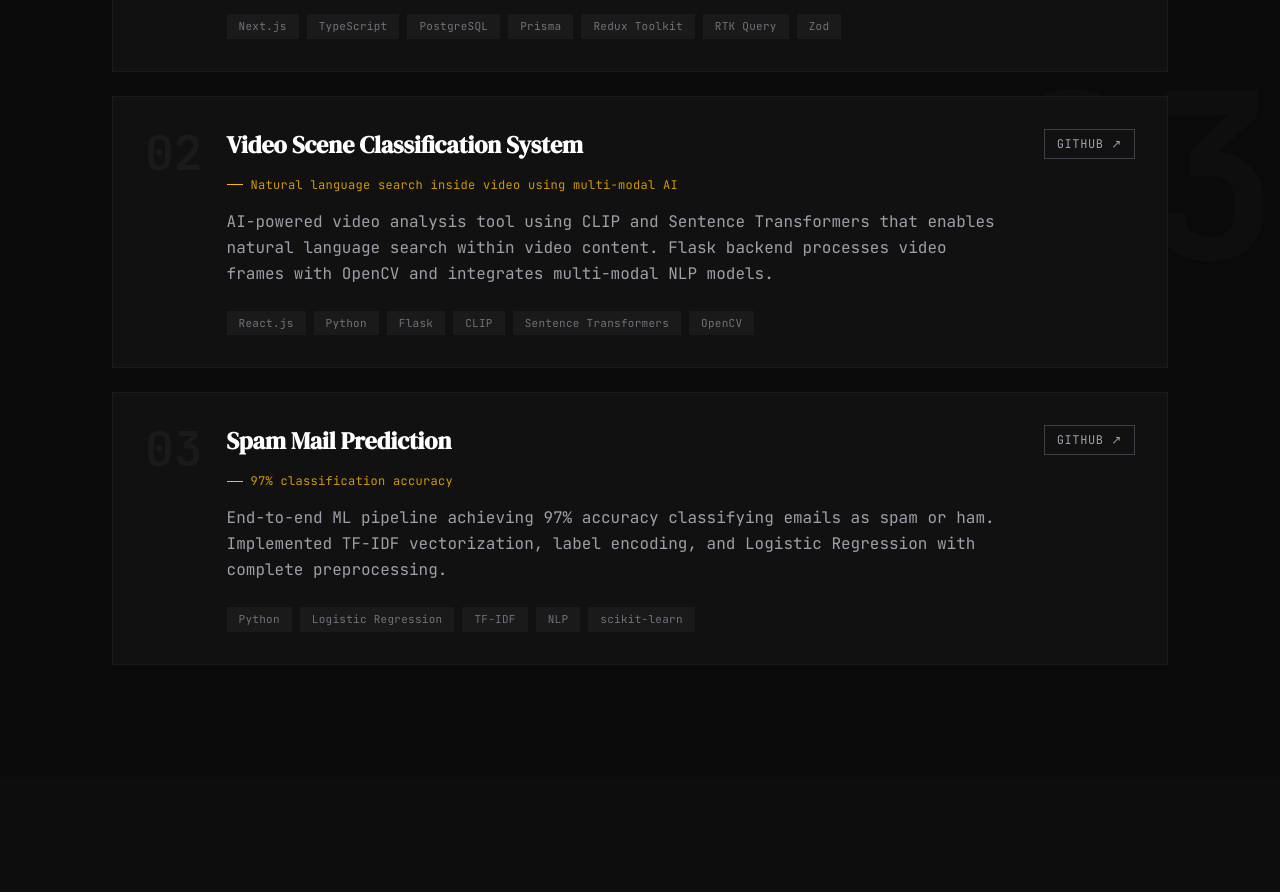
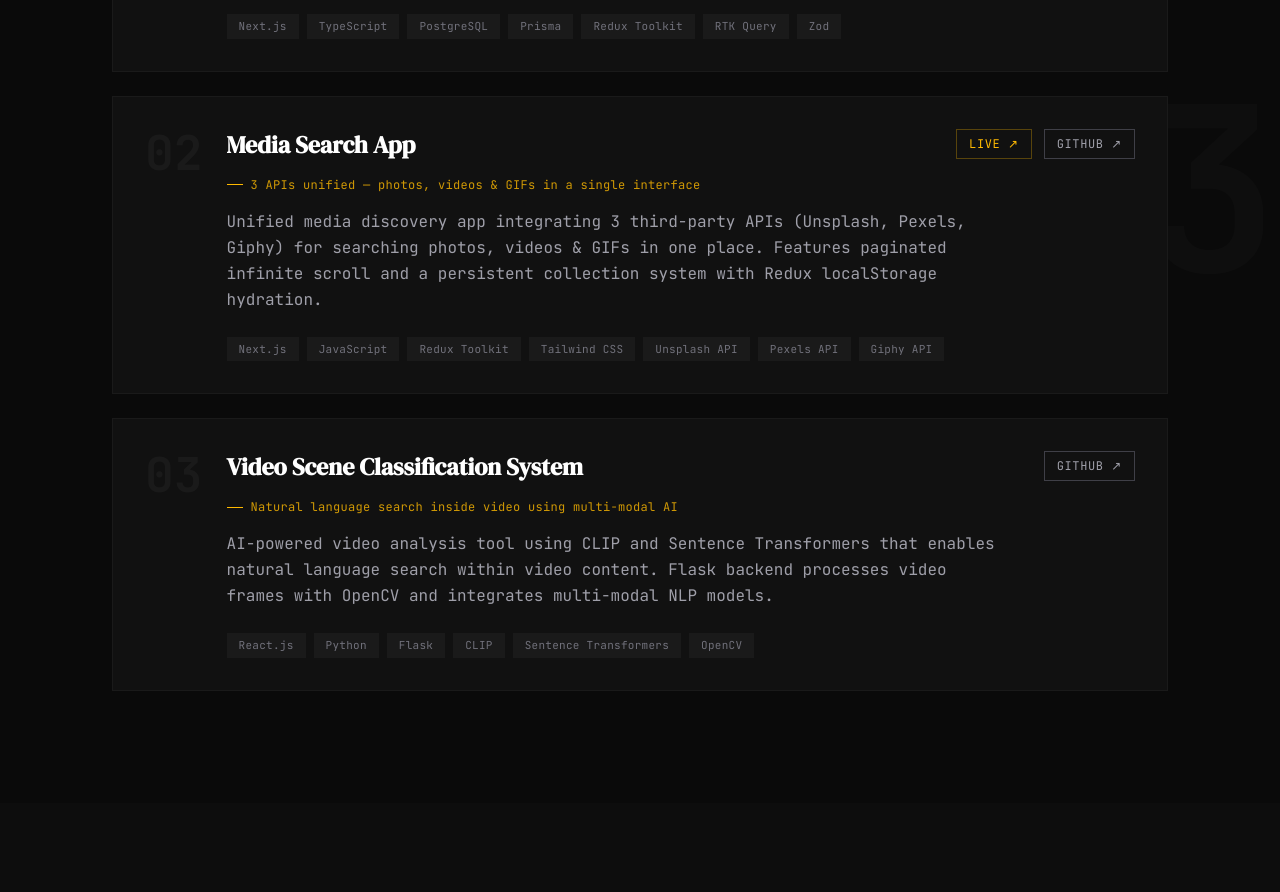
Before and after one commit to RishabThapliyal/rishab-portfolio, a Next.js app: page / in a window 1280 px wide. Shown: the part 2040-2932 px from the top of the page. Built offline with nearby package versions, Linux system fonts and the light colour scheme.

Commit message:
project updated

```diff
--- a/src/components/Projects.tsx
+++ b/src/components/Projects.tsx
@@ -29,6 +29,23 @@ const projects: Project[] = [
   },
   {
     index: "02",
+    title: "Media Search App",
+    desc: "Unified media discovery app integrating 3 third-party APIs (Unsplash, Pexels, Giphy) for searching photos, videos & GIFs in one place. Features paginated infinite scroll and a persistent collection system with Redux localStorage hydration.",
+    tech: [
+      "Next.js",
+      "JavaScript",
+      "Redux Toolkit",
+      "Tailwind CSS",
+      "Unsplash API",
+      "Pexels API",
+      "Giphy API",
+    ],
+    github: "https://github.com/RishabThapliyal/media-search-nextjs",
+    live: "https://media-search-nextjs.netlify.app/",
+    highlight: "3 APIs unified — photos, videos & GIFs in a single interface",
+  },
+  {
+    index: "03",
     title: "Video Scene Classification System",
     desc: "AI-powered video analysis tool using CLIP and Sentence Transformers that enables natural language search within video content. Flask backend processes video frames with OpenCV and integrates multi-modal NLP models.",
     tech: [
@@ -42,14 +59,6 @@ const projects: Project[] = [
     github:
       "https://github.com/RishabThapliyal/Video-Scene-Classification-System",
     highlight: "Natural language search inside video using multi-modal AI",
-  },
-  {
-    index: "03",
-    title: "Spam Mail Prediction",
-    desc: "End-to-end ML pipeline achieving 97% accuracy classifying emails as spam or ham. Implemented TF-IDF vectorization, label encoding, and Logistic Regression with complete preprocessing.",
-    tech: ["Python", "Logistic Regression", "TF-IDF", "NLP", "scikit-learn"],
-    github: "https://github.com/RishabThapliyal/Spam-Mail-Prediction-",
-    highlight: "97% classification accuracy",
   },
 ];
 
```
Also changed, not shown: 2 other files (tests, documents, lock files or other folders).
